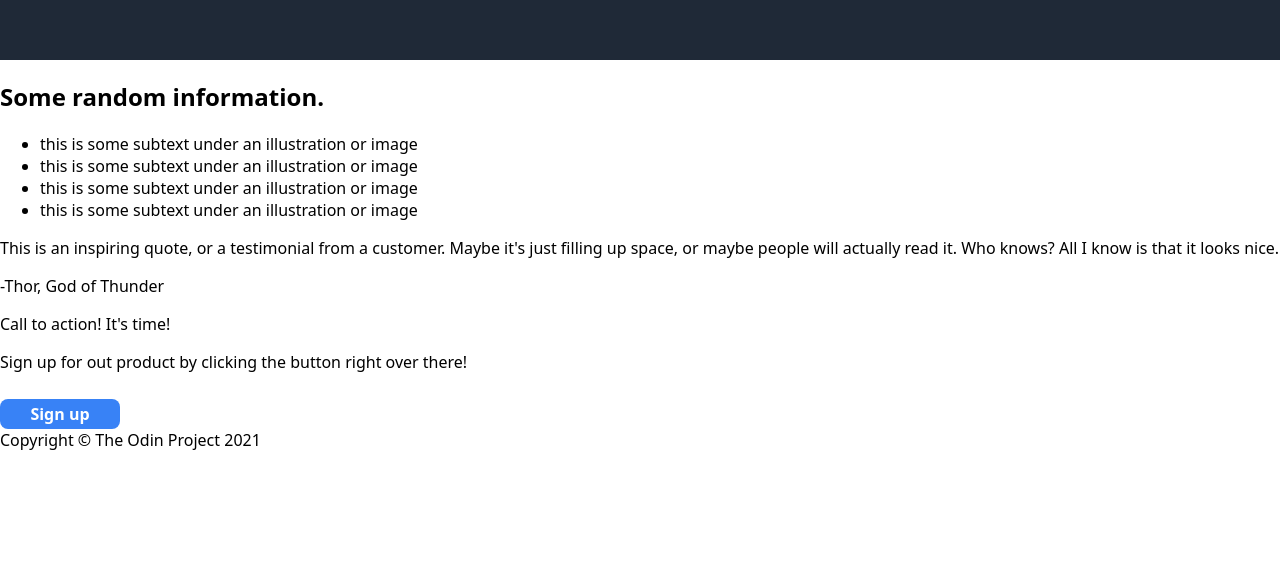
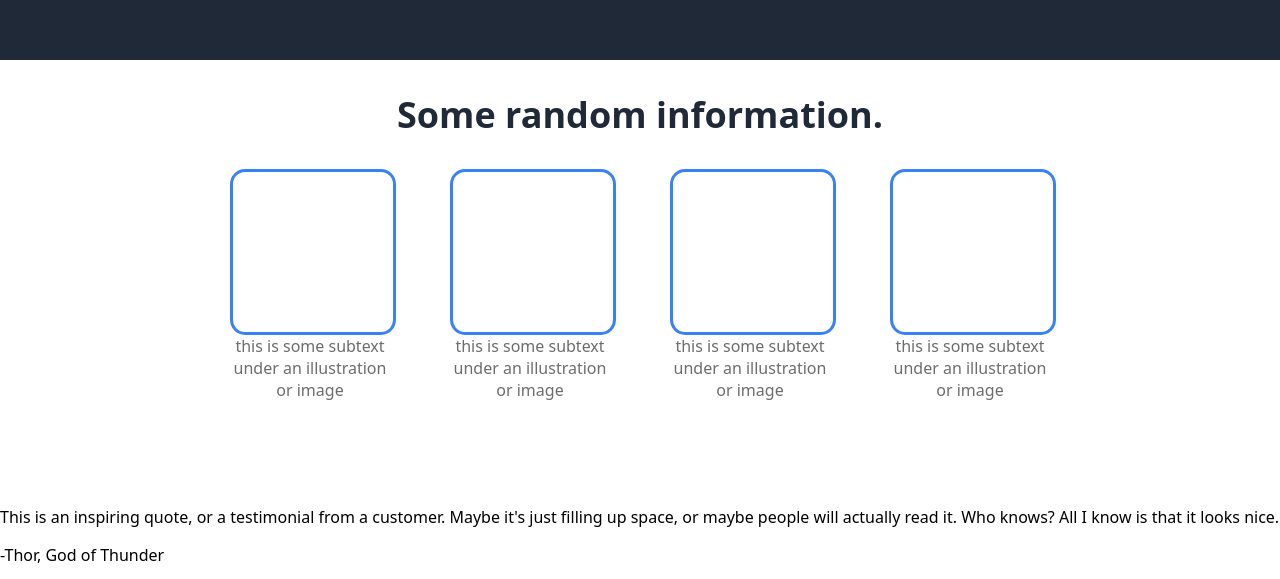
Before and after one commit to animeshlego5/Odin-Landing-Page, a plain HTML site: page Index.html in a window 1280 px wide. Shown: the part 690-1269 px from the top of the page. Before the commit the page ends 1141 px from the top, so only its background shows below. Drawn offline with Linux system fonts and the light colour scheme.

Commit message:
Add Style to Content Added box-holders for image, aligned the elements on the page

```diff
--- a/Index.html
+++ b/Index.html
@@ -25,12 +25,12 @@
     </div>
 </div>
     <div class="content">
-        <h2>Some random information.</h2>
-        <ul>
-            <li>this is some subtext under an illustration or image</li>
-            <li>this is some subtext under an illustration or image</li>
-            <li>this is some subtext under an illustration or image</li>
-            <li>this is some subtext under an illustration or image</li>
+        <div class="head2">Some random information.</div>
+        <ul class="info-list">
+            <li class="subtext-for-img"><div class="blue-img-holder"></div>this is some subtext under an illustration or image</li>
+            <li class="subtext-for-img"><div class="blue-img-holder"></div>this is some subtext under an illustration or image</li>
+            <li class="subtext-for-img"><div class="blue-img-holder"></div>this is some subtext under an illustration or image</li>
+            <li class="subtext-for-img"><div class="blue-img-holder"></div>this is some subtext under an illustration or image</li>
         </ul>
     </div>
     <div class="quote">
--- a/Style.css
+++ b/Style.css
@@ -81,4 +81,37 @@ button{
 
 .content{
     background-color: white;
+    height: 400px;
 }
+.head2{
+    color: #1f2937;
+    font-size: 36px;
+    font-weight: 900;
+    text-align: center;
+    margin: 30px 0px;
+
+
+}
+.info-list{
+    list-style: none;
+    display: flex;
+    justify-content: center;
+    gap: 60px;
+    padding: 0px;
+    margin: 0px;
+}
+.blue-img-holder{
+    height: 160px;
+    width: 160px;
+    border-radius: 15px;
+    border: #3882f6;
+    border-style: solid;
+    flex-shrink: 0;
+}
+.subtext-for-img{
+    display: flex;
+    width: 160px;
+    color: rgba(39, 39, 39, 0.678);
+    flex-wrap: wrap;
+    text-align: center;
+}
```
